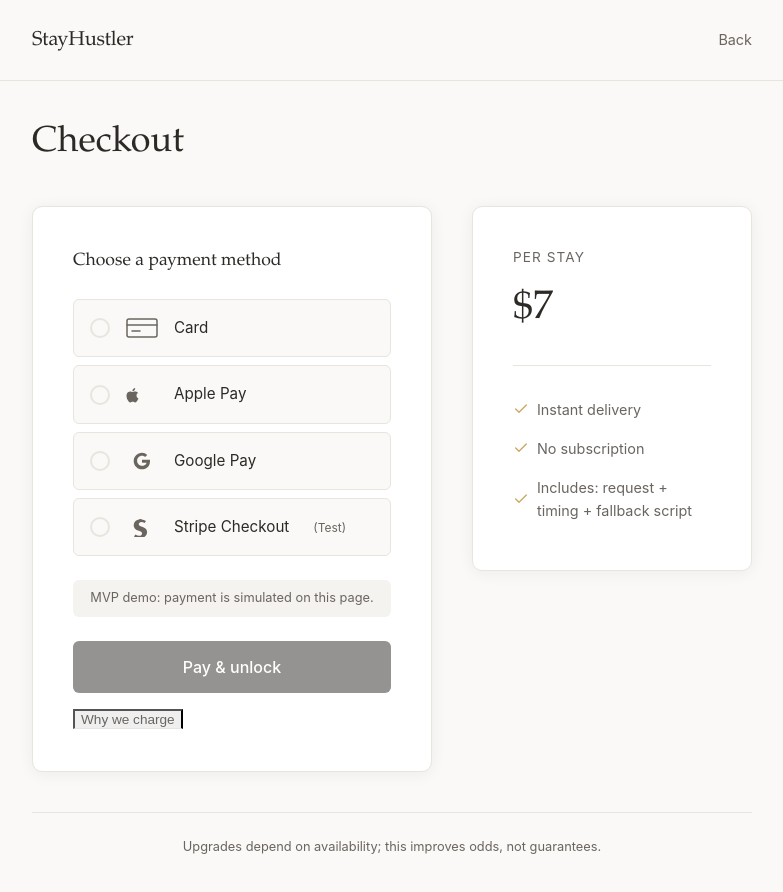
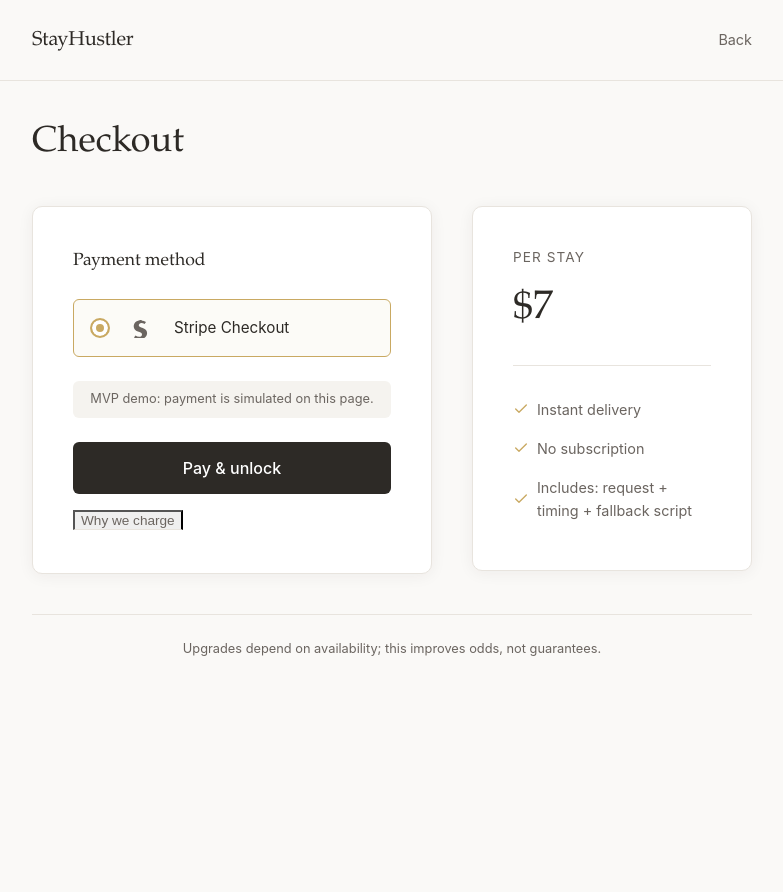
Before and after one commit to rlajoux/stayhustler, a plain HTML site: page payment.html in a window 1280 px wide. Shown: the whole page, without its empty margins (248-1031 px from the left). After the commit the page ends 800 px from the top, so only its background shows below. Drawn offline with Linux system fonts and the light colour scheme.

Commit message:
Simplify payment page to Stripe only
- Remove Card, Apple Pay, and Google Pay options
- Keep only Stripe Checkout
- Pre-select Stripe and enable Pay button by default
- Update legend from 'Choose a payment method' to 'Payment method'
- Update homepage footer copyright to stayhustler.com

```diff
--- a/payment.html
+++ b/payment.html
@@ -472,49 +472,11 @@
                 <section class="payment-section">
                     <form id="payment-form">
                         <fieldset>
-                            <legend>Choose a payment method</legend>
+                            <legend>Payment method</legend>
 
                             <div class="payment-methods" role="radiogroup">
                                 <div class="payment-option">
-                                    <input type="radio" id="method-card" name="payment-method" value="card" class="payment-input">
-                                    <label for="method-card" class="payment-label">
-                                        <span class="payment-icon">
-                                            <svg viewBox="0 0 32 20" fill="none" stroke="currentColor" stroke-width="1.5" stroke-linecap="round" stroke-linejoin="round">
-                                                <rect x="1" y="1" width="30" height="18" rx="2"/>
-                                                <line x1="1" y1="7" x2="31" y2="7"/>
-                                                <line x1="6" y1="13" x2="14" y2="13"/>
-                                            </svg>
-                                        </span>
-                                        <span class="payment-name">Card</span>
-                                    </label>
-                                </div>
-
-                                <div class="payment-option">
-                                    <input type="radio" id="method-apple" name="payment-method" value="apple-pay" class="payment-input">
-                                    <label for="method-apple" class="payment-label">
-                                        <span class="payment-icon">
-                                            <svg viewBox="0 0 32 20" fill="currentColor">
-                                                <path d="M8.5 5.2c-.5.6-1.3 1.1-2.1 1-.1-.8.3-1.7.8-2.2.5-.6 1.4-1 2-1.1.1.9-.2 1.7-.7 2.3zm.7 1.2c-1.2-.1-2.2.7-2.7.7-.6 0-1.4-.6-2.4-.6-1.2 0-2.3.7-3 1.8-1.3 2.2-.3 5.5.9 7.3.6.9 1.3 1.9 2.3 1.8 1-.1 1.3-.6 2.4-.6s1.5.6 2.5.6c1 0 1.6-.9 2.2-1.8.7-1 1-2 1-2.1-.1 0-1.9-.7-1.9-2.9 0-1.8 1.5-2.7 1.6-2.8-.9-1.3-2.3-1.4-2.7-1.4h-.2z"/>
-                                            </svg>
-                                        </span>
-                                        <span class="payment-name">Apple Pay</span>
-                                    </label>
-                                </div>
-
-                                <div class="payment-option">
-                                    <input type="radio" id="method-google" name="payment-method" value="google-pay" class="payment-input">
-                                    <label for="method-google" class="payment-label">
-                                        <span class="payment-icon">
-                                            <svg viewBox="0 0 32 20" fill="currentColor">
-                                                <path d="M16 8.5v3.2h4.5c-.2 1-1.2 3-4.5 3-2.7 0-4.9-2.2-4.9-5s2.2-5 4.9-5c1.5 0 2.6.7 3.1 1.2l2.1-2C19.7 2.5 18 1.7 16 1.7c-4.6 0-8.3 3.7-8.3 8.3s3.7 8.3 8.3 8.3c4.8 0 8-3.4 8-8.1 0-.5-.1-1-.1-1.4H16v-.3z"/>
-                                            </svg>
-                                        </span>
-                                        <span class="payment-name">Google Pay</span>
-                                    </label>
-                                </div>
-
-                                <div class="payment-option">
-                                    <input type="radio" id="method-stripe" name="payment-method" value="stripe" class="payment-input">
+                                    <input type="radio" id="method-stripe" name="payment-method" value="stripe" class="payment-input" checked>
                                     <label for="method-stripe" class="payment-label">
                                         <span class="payment-icon">
                                             <svg viewBox="0 0 32 20" fill="currentColor">
@@ -522,7 +484,6 @@
                                             </svg>
                                         </span>
                                         <span class="payment-name">Stripe Checkout</span>
-                                        <span style="font-size: 0.75rem; color: var(--color-text-muted); margin-left: 0.5rem;">(Test)</span>
                                     </label>
                                 </div>
                             </div>
@@ -588,9 +549,11 @@
         const whyPanel = document.getElementById('why-panel');
         const paymentInputs = document.querySelectorAll('input[name="payment-method"]');
 
-        let selectedMethod = null;
+        // Stripe is pre-selected, so set it as default
+        let selectedMethod = 'stripe';
+        payBtn.disabled = false; // Enable button since Stripe is pre-selected
 
-        // Enable/disable button based on selection
+        // Enable/disable button based on selection (kept for potential future payment methods)
         paymentInputs.forEach(input => {
             input.addEventListener('change', () => {
                 if (input.checked) {
```
Also changed, not shown: index.html (+1 -1 lines).
